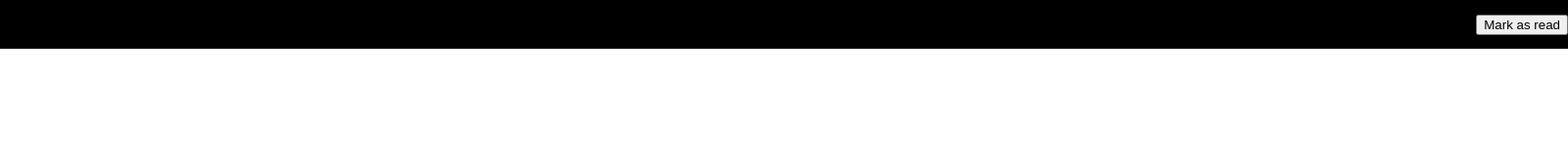
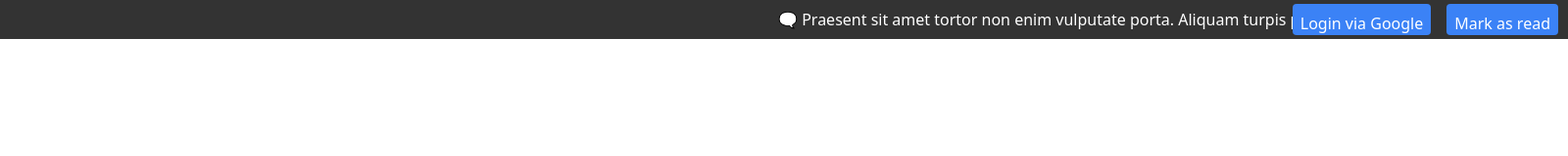
Before and after one commit to AdrianMorari/notification-ticker, an Electron app: page index.html in a window 1600 px wide. Shown: the whole page at 98% size. Drawn offline with nearby package versions, Linux system fonts and the light colour scheme.

Commit message:
Small update

```diff
--- a/index.html
+++ b/index.html
@@ -3,16 +3,20 @@
 <head>
   <meta charset="UTF-8">
   <link href="styles.css" rel="stylesheet">
+  <link href="https://cdn.jsdelivr.net/npm/tailwindcss@2.2.19/dist/tailwind.min.css" rel="stylesheet">
   <title>Your personal notifications feed</title>
 </head>
-  <body>
+<body id="app">
 <div class="main-text">
   <div class="feed">
     <h3 id="message">&#128488; Praesent sit amet tortor non enim vulputate porta. Aliquam turpis purus. Vestibulum ante ipsum primis.
       /// <a href="https://google.com" target="_blank">google.com</a> ///
     </h3>
   </div>
-    <button id="hideButton" class="bg-blue-500 hover:bg-blue-700 text-white font-xs py-2 px-2 rounded">Mark as read</button>
+  <div class="flex text-white font-xs h-8 gap-4">
+    <button id="loginButton" class="bg-blue-500 hover:bg-blue-700 py-2 px-2 rounded">Login via Google</button>
+    <button id="hideButton" class="bg-blue-500 hover:bg-blue-700 py-2 px-2 rounded">Mark as read</button>
+  </div>
 </div>
 
 <script src="./renderer.js"></script>
--- a/renderer.js
+++ b/renderer.js
@@ -1,10 +1,4 @@
-/**
- * This file is loaded via the <script> tag in the index.html file and will
- * be executed in the renderer process for that window. No Node.js APIs are
- * available in this process because `nodeIntegration` is turned off and
- * `contextIsolation` is turned on. Use the contextBridge API in `preload.js`
- * to expose Node.js functionality from the main process.
- */
+
 
 document.getElementById('hideButton').addEventListener('click', () => {
     window.electron.send('hide-window');
@@ -13,3 +7,7 @@ document.getElementById('hideButton').addEventListener('click', () => {
     event.preventDefault();
     window.electron.send('show-context-menu');
   });
+
+document.getElementById('loginButton').addEventListener('click', () => {
+  window.electron.send('open-google-login');
+});
--- a/styles.css
+++ b/styles.css
@@ -1,38 +1,32 @@
 body {
     margin: 0 auto;
-    border-radius: 0%;
+    font-family: sans-serif;
 }
 
 .main-text {
     display: flex;
     align-items: center;
     justify-content: space-between;
-    background-color: rgba(0, 0, 0);
-    color:red;
+    height: 40px;
+    background-color: rgba(0, 0, 0, 0.8);
+    padding: 0 10px;
 }
 
 .feed {
     flex-grow: 1;
-    height: 50px;
     overflow: hidden;
-    position: relative;
-    margin-right: 10px;
-    cursor: pointer;
-}
-
-.feed:hover h3 {
-    animation-play-state: paused;
+    display: flex;
+    align-items: center;
 }
 
 .feed h3 {
-    position: absolute;
-    width: 100%;
-    height: 100%;
     margin: 0;
-    line-height: 50px;
+    padding: 0;
+    line-height: 40px;
+    white-space: nowrap;
     transform: translateX(100%);
     animation: feed 60s linear infinite;
-    white-space: nowrap;
+    color: white;
 }
 
 @keyframes feed {
@@ -43,7 +37,3 @@ body {
         transform: translateX(-100%);
     }
 }
-
-#hideButton {
-    flex-shrink: 0;
-}
```
Also changed, not shown: main.js (+23 -29 lines), preload.js (line endings or trailing spaces). Lines whose indentation alone changed are shown as unchanged.
